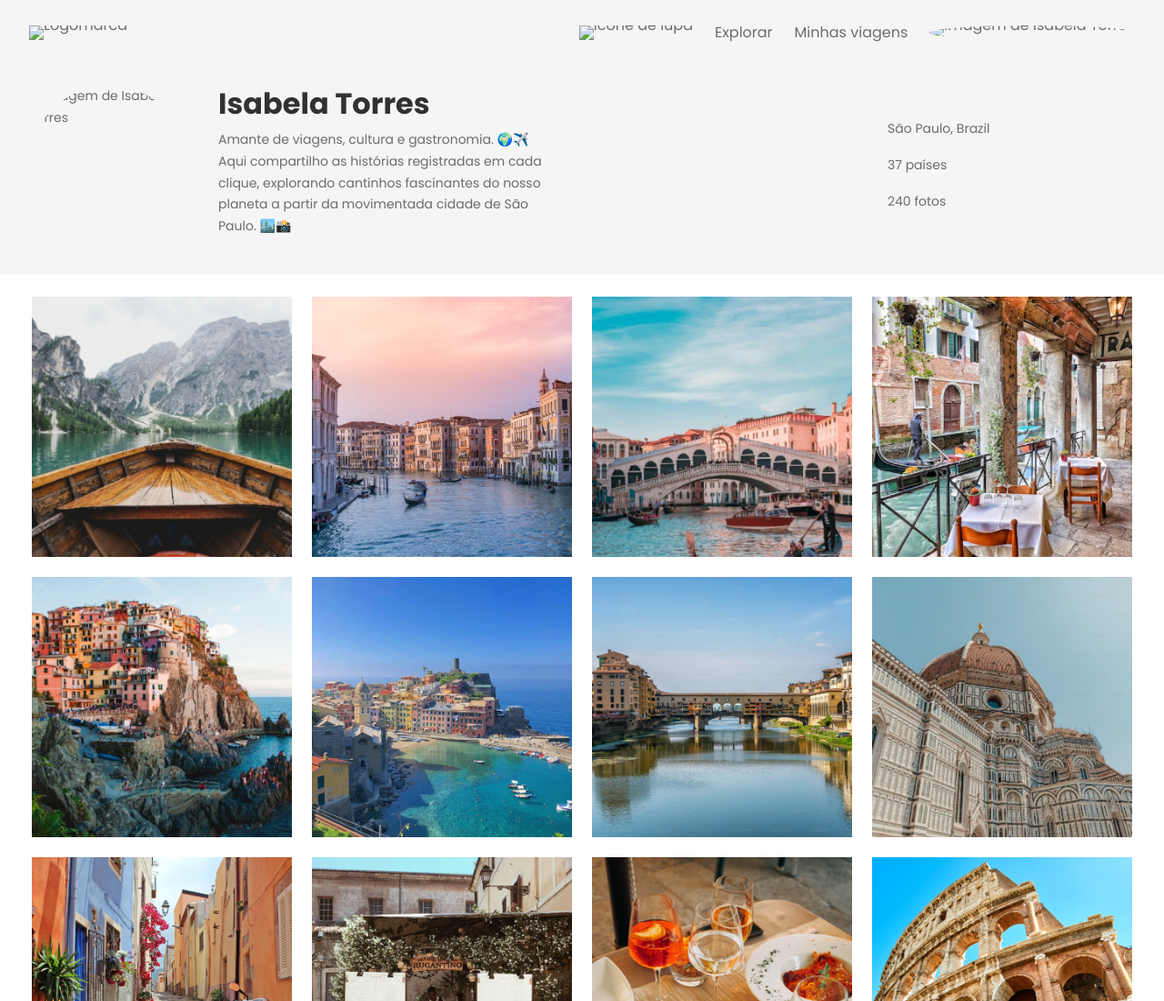
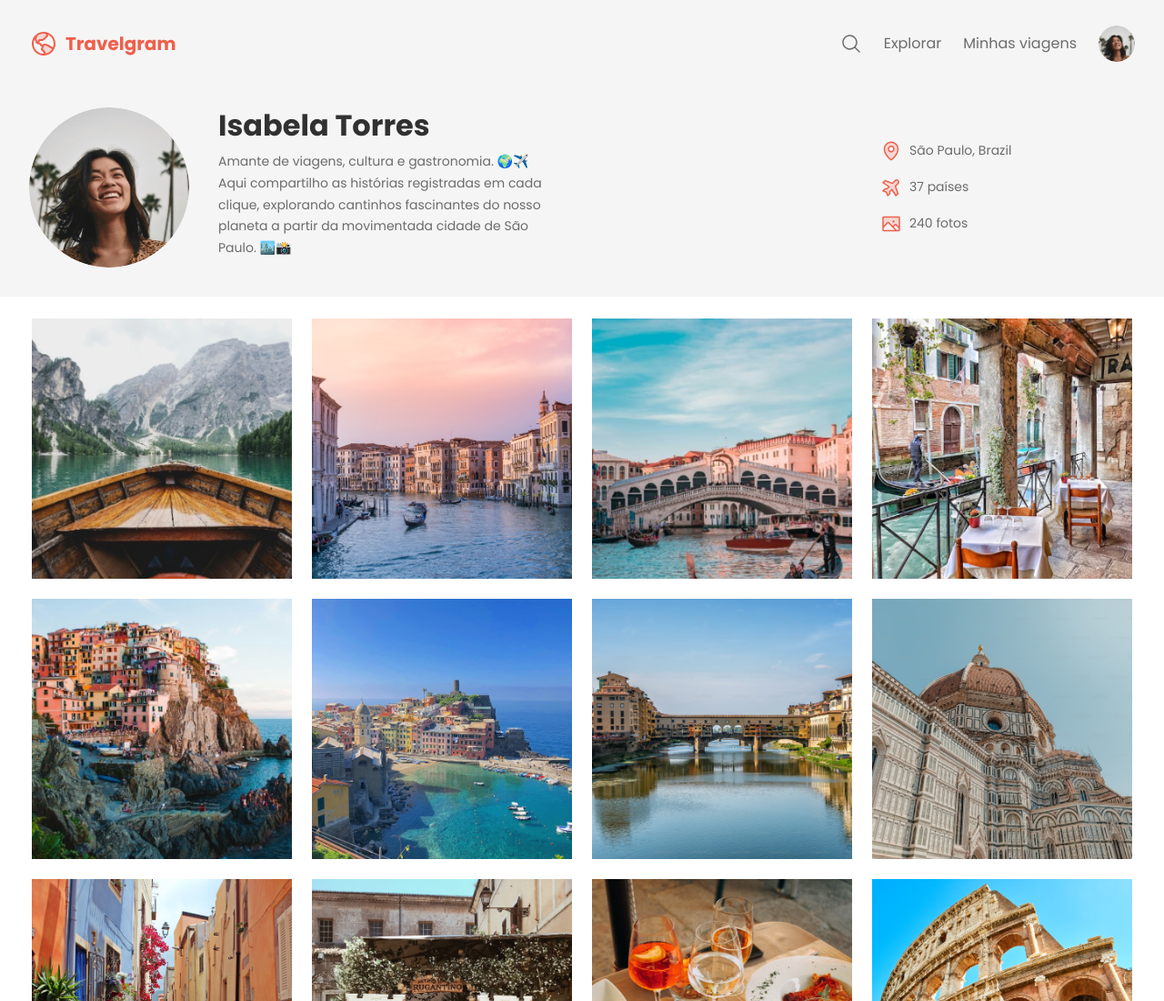
Before and after one commit to winiicastanha/travelgram-rocketseat, a plain HTML site: page index.html in a window 1280 px wide. Shown: the top 1100 px of the page at 91% size. Drawn offline with Linux system fonts and the light colour scheme; the site is published under a folder, as on GitHub Pages, so addresses that start at the root find nothing.

Commit message:
Update index.html

```diff
--- a/index.html
+++ b/index.html
@@ -13,19 +13,19 @@
   <div class="bg-surface-color">
     <nav class="container">
       <a href="#" id="logo">
-        <img src="/assets/Logo.svg" alt="Logomarca">
+        <img src="assets/Logo.svg" alt="Logomarca">
       </a>
 
       <ul id="primary-menu">
         <li>
           <a href="#">
-            <img src="/assets/icons/MagnifyingGlass.svg" alt="ícone de lupa">
+            <img src="assets/icons/MagnifyingGlass.svg" alt="ícone de lupa">
           </a>
         </li>
         <li><a href="#">Explorar</a></li>
         <li><a href="#">Minhas viagens</a></li>
         <li><a href="#">
-          <img src="/assets/Profile pic.png" alt="Imagem de Isabela Torres">
+          <img src="assets/Profile pic.png" alt="Imagem de Isabela Torres">
         </a></li>
       </ul>
     </nav>
@@ -33,7 +33,7 @@
     <header >
       <div class="container">
         <div id="profile">
-          <img src="/assets/Profile pic.png" alt="Imagem de Isabela Torres">
+          <img src="assets/Profile pic.png" alt="Imagem de Isabela Torres">
           <div>
             <h1>Isabela Torres</h1>
             <p>Amante de viagens, cultura e gastronomia. 🌍✈️  <br>
@@ -43,15 +43,15 @@
         </div>
         <ul id="info">
           <li>
-            <img src="/assets/icons/MapPin.svg" alt="">
+            <img src="assets/icons/MapPin.svg" alt="">
             <span>São Paulo, Brazil</span>
           </li>
           <li>
-            <img src="/assets/icons/AirplaneTilt.svg" alt="">
+            <img src="assets/icons/AirplaneTilt.svg" alt="">
             <span>37 países</span>
           </li>
           <li>
-            <img src="/assets/icons/Image.svg" alt="">
+            <img src="assets/icons/Image.svg" alt="">
             <span>240 fotos</span>
           </li>
         </ul>
```
